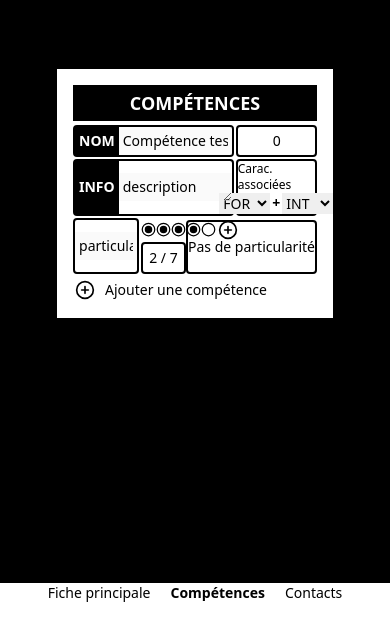
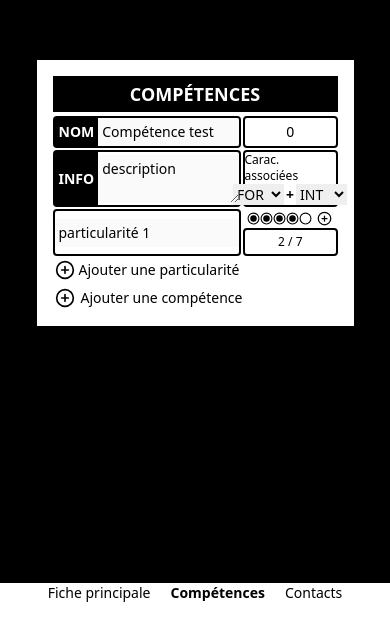
Before and after one commit to LucasPitzalis/2d6-FPI, a React (Vite) app: page /competences in a window 390 px wide. Shown: the part 181-822 px from the top of the page. Built offline with nearby package versions, Linux system fonts and the light colour scheme.

Commit message:
improved responsive skills and specs display + moved specs in the Specs component + add spec button and action

```diff
--- a/src/actions/skills.js
+++ b/src/actions/skills.js
@@ -1,5 +1,9 @@
 // Action type
 export const ADD_SPEC_USE = 'ADD_SPEC_USE';
+export const ADD_NEW_SPEC = 'ADD_NEW_SPEC';
+export const DELETE_SPEC = 'DELETE_SPEC';
+export const ADD_NEW_SKILL = 'ADD_NEW_SKILL';
+export const DELETE_SKILL = 'DELETE_SKILL';
 
 // Action creator
 export const addSpecUse = (target) => {
@@ -9,3 +13,31 @@ export const addSpecUse = (target) => {
         specIndex: target.specIndex,
     }
 }
+
+export const addNewSpec = (skillIndex) => {
+    return {
+        type: ADD_NEW_SPEC,
+        skillIndex: skillIndex,
+    }
+}
+
+export const deleteSpec = () => {
+    return {
+        type: DELETE_SPEC,
+
+    }
+}
+
+export const addNewSkill = () => {
+    return {
+        type: ADD_NEW_SKILL,
+
+    }
+}
+
+export const deleteSkill = () => {
+    return {
+        type: DELETE_SKILL,
+
+    }
+}
--- a/src/components/App.jsx
+++ b/src/components/App.jsx
@@ -10,8 +10,8 @@ function App() {
 
   return (
     <div className="bg-black h-full w-full min-h-screen min-w-screen text-sm flex items-center justify-between flex-col">
-      <div className="flex flex-1 items-center">
-        <main className="lg:w-a4 bg-white p-4">
+      <div className="flex flex-1 min-w-[80%] items-center justify-center">
+        <main className="w-full lg:w-a4 bg-white p-4">
           <Routes>
             {routes.map((route) => <Route key={route.name} path={route.path} element={route.element()} />)}
             <Route path="/*" element={<Navigate to="/" />} />
--- a/src/components/character/WantedIndex.jsx
+++ b/src/components/character/WantedIndex.jsx
@@ -15,7 +15,7 @@ export default function WantedIndex() {
 
     return (
         <SheetField styles="w-2/3" vertical>
-            <FieldLabel label="indice de recherche" name="character.wantedIndex" />
+            <FieldLabel label="indice de recherche" name="character.wantedIndex" vertical />
             <div className="flex flex-1 justify-center items-center">
                 <StarRatings
                     rating={wantedIndex}
--- a/src/components/fields/FieldLabel.jsx
+++ b/src/components/fields/FieldLabel.jsx
@@ -1,9 +1,9 @@
 import PropTypes from 'prop-types';
 
-export default function FieldLabel({ name, label, vertical }) {
+export default function FieldLabel({ name, label, vertical, styles }) {
     return (
         <label
-            className={`bg-black text-white p-1 font-bold h-full flex items-center justify-center ${vertical ? 'w-full' : ''}`}
+            className={`bg-black text-white p-1 font-bold flex items-center justify-center ${vertical ? 'w-full' : ''} ${styles}`}
             htmlFor={name}
         >
             {label.toUpperCase()}
@@ -15,8 +15,10 @@ FieldLabel.propTypes = {
     name: PropTypes.string.isRequired,
     label: PropTypes.string.isRequired,
     vertical: PropTypes.bool,
+    styles: PropTypes.string,
 };
 
 FieldLabel.defaultProps = {
     vertical: false,
+    styles: '',
 }
--- a/src/components/fields/LockedInput.jsx
+++ b/src/components/fields/LockedInput.jsx
@@ -34,12 +34,12 @@ export default function LockedInput({ label, name, htmlType, isTitle, styles, ve
     }, [locked]);
 
     function getLabel() {
-        if (label !== '') return <FieldLabel {...{label, name, vertical}} />;
+        if (label !== '') return <FieldLabel {...{label, name, vertical, styles: multiline ? 'h-full' : ''}} />;
     }
 
     const inputProps = {
         ref: ref,
-        rows: 1,
+        rows: 2,
         className: `min-h-fit p-1 w-0 flex-1 ${htmlType === 'number' ? noArrows : ''} ${center ? 'text-center' : ''}`,
         type: htmlType, step: "1", name: name, disabled: locked,
         value: locked ? storedValue : currentValue, onChange: (e) => regex.test(e.target.value) && setCurrentValue(e.target.value),
--- a/src/components/skills/Skill.jsx
+++ b/src/components/skills/Skill.jsx
@@ -6,65 +6,24 @@ import SheetField from "../fields/SheetField";
 import { abilityStrings } from "../../utils/characterStats";
 import { getAbilityNameFr } from "../../utils/functions";
 import { editField } from "../../actions/app";
-import CircleDot from "../ui-elements/CircleDot";
-import HoverableButton from "../buttons/HoverableButton";
-import { addSpecUse } from "../../actions/skills";
+import Specs from "./Specs";
 
 export default function Skill({ skill, index }) {
     const { abilities } = useSelector((state) => state.character);
     const dispatch = useDispatch();
 
-    function renderSpecs() {
-        const render = [];
-        for (let i = 0; i < 2; i++) {
-            if (skill.specs[i]) {
-                render.push(
-                    <div className="flex space-x-0.5">
-                        <LockedInput name={`skills.${index}.specs.${i}.name`} styles="w-3/5"></LockedInput>
-                        <div className="w-2/5">
-                            {skill.specs[i].bonus < 7 && (
-                            <div className="flex justify-evenly items-center">
-                                <div className="flex">
-                                    {renderUses(skill.specs[i].uses)}
-                                </div>
-                                <HoverableButton icon="+" handler={() => dispatch(addSpecUse({skillIndex: index, specIndex: i}))} />
-                            </div>)}
-                            <StaticField name={`skills.${index}.specs.${i}.bonus`} value={`${skill.specs[i].bonus} / 7`} styles="text-center" />
-                        </div>
-                    </div>
-                )
-            }
-            else {
-                render.push(
-                    <SheetField><p>Pas de particularité</p></SheetField>
-                )
-            }
-        }
-
-        return render;
-    }
-
-    function renderUses(uses) {
-        const render = [];
-        for (let i = 0; i < 5; i++) {
-            if (uses > i) render.push(<CircleDot checked />);
-            else render.push(<CircleDot />)
-        }
-        return render;
-    }
-
     return (
         <div className="flex flex-col lg:flex-row space-y-0.5 lg:space-y-0 lg:space-x-0.5">
-            <div className="flex flex-col space-y-0.5 w-full lg:w-3/5">
+            <div className="flex flex-col justify-between space-y-0.5 w-full lg:w-3/5">
                 <div className="flex space-x-0.5">
                     <LockedInput label="nom" name={`skills.${index}.name`} styles={'w-2/3'} />
                     <StaticField name={`skills.${index}.bonus`} value={abilities[skill.ability1] + abilities[skill.ability2]} styles={'w-1/3'}/>
                 </div>
                 <div className="flex space-x-0.5">
                     <LockedInput label="info" name={`skills.${index}.description`} multiline styles={'w-2/3'} />
-                    <SheetField vertical styles={'w-1/3'}>
+                    <SheetField vertical styles={'w-1/3 justify-center'}>
                         <span className="text-xs">Carac. associées</span>
-                        <div className="flex space-x-0.5">
+                        <div className="flex space-x-0.5 items-center">
                             <select name={`skills.${index}.ability1`} value={skill.ability1} onChange={(e) => dispatch(editField(e.target))}>
                                 {abilityStrings
                                     .filter((ability) => ability !== skill.ability2)
@@ -84,9 +43,7 @@ export default function Skill({ skill, index }) {
                     </SheetField>
                 </div>
             </div>
-            <div className="flex lg:flex-col space-y-0.5 w-full lg:w-2/5">
-                {renderSpecs()}
-            </div>
+            <Specs specs={skill.specs} skillIndex={index} />
         </div>
     );
 }
--- a/src/components/skills/Skills.jsx
+++ b/src/components/skills/Skills.jsx
@@ -18,10 +18,10 @@ export default function Skills() {
     }
 
     return (
-        <div className="flex flex-col space-y-1">
+        <div className="flex flex-col min-w-[80%] space-y-1">
             <SectionTitle title="Compétences" />
             {renderList()}
-            <div className="flex justify-left space-x-2 items-center">
+            <div className="flex justify-left space-x-1 items-center">
                 <HoverableButton icon="+" handler={() => console.log("bouton ajout contact")} />
                 <span>Ajouter une compétence</span>
             </div>
--- /dev/null
+++ b/src/components/skills/Specs.jsx
@@ -0,0 +1,67 @@
+import HoverableButton from "../buttons/HoverableButton";
+import LockedInput from "../fields/LockedInput";
+import StaticField from "../fields/StaticField";
+import CircleDot from "../ui-elements/CircleDot";
+import PropTypes from 'prop-types';
+import { addNewSpec, addSpecUse } from "../../actions/skills";
+import { useDispatch } from "react-redux";
+
+
+export default function Specs({ specs, skillIndex }) {
+    const dispatch = useDispatch();
+
+    function renderSpecs() {
+        const render = [];
+        for (let i = 0; i < 2; i++) {
+            if (specs[i]) {
+                render.push(
+                    <div className="w-full md:w-1/2 lg:w-full flex space-x-0.5" key={i}>
+                        <LockedInput name={`skills.${skillIndex}.specs.${i}.name`} styles="w-2/3"></LockedInput>
+                        <div className="w-1/3">
+                            {specs[i].bonus < 7 && (
+                            <div className="flex justify-evenly items-center">
+                                <div className="flex">
+                                    {renderUses(specs[i].uses)}
+                                </div>
+                                <HoverableButton icon="+" size={15} handler={() => dispatch(addSpecUse({skillIndex: skillIndex, specIndex: i}))} />
+                            </div>)}
+                            <StaticField name={`skills.${skillIndex}.specs.${i}.bonus`} value={`${specs[i].bonus} / 7`} styles="text-center text-xs" />
+                        </div>
+                    </div>
+                )
+            }
+        }
+        if (specs.length < 2) render.push(
+            <div className="w-full md:w-1/2 lg:w-full flex space-x-0.5 items-center md:justify-center lg:justify-start" key="addSpec">
+                <HoverableButton icon="+" handler={() => dispatch(addNewSpec(skillIndex))}/>
+                <span>Ajouter une particularité</span>
+            </div>
+        )
+
+        return render;
+    }
+
+    function renderUses(uses) {
+        const render = [];
+        for (let i = 0; i < 5; i++) {
+            if (uses > i) render.push(<CircleDot checked key={i}/>);
+            else render.push(<CircleDot key={i}/>)
+        }
+        return render;
+    }
+
+    return (
+        <div className="flex flex-wrap space-y-0.5 lg:w-2/5">
+            {renderSpecs()}
+        </div>
+    );
+}
+
+Specs.propTypes = {
+    specs: PropTypes.arrayOf(PropTypes.shape({
+        name: PropTypes.string.isRequired,
+        bonus: PropTypes.number.isRequired,
+        uses: PropTypes.number.isRequired,
+    })),
+    skillIndex: PropTypes.number.isRequired,
+};
--- a/src/components/ui-elements/CircleDot.jsx
+++ b/src/components/ui-elements/CircleDot.jsx
@@ -15,6 +15,6 @@ CircleDot.propTypes = {
 };
 
 CircleDot.defaultProps = {
-    size: 15,
+    size: 13,
     checked: false,
 }
--- a/src/reducers/skills.js
+++ b/src/reducers/skills.js
@@ -1,5 +1,5 @@
 import { EDIT_FIELD } from "../actions/app";
-import { ADD_SPEC_USE } from "../actions/skills";
+import { ADD_NEW_SPEC, ADD_SPEC_USE } from "../actions/skills";
 
 const initialState = localStorage.getItem('skills')
     ? JSON.parse(localStorage.getItem('skills'))
@@ -21,17 +21,28 @@ const reducer = (state = initialState, action = {}) => {
 
     switch (action.type) {
         case ADD_SPEC_USE: return handleAddSpecUse(state, action);
+        case ADD_NEW_SPEC: return handleAddNewSpec(state, action.skillIndex)
         default: return state;
     }
 };
 
 function handleAddSpecUse(state, action) {
+    const { bonus, uses } = state[action.skillIndex].specs[action.specIndex];
+    if (bonus >= 7) return state;
+
     const newState = [...state];
     const newSpecs = [...state[action.skillIndex].specs];
-    const { bonus, uses } = state[action.skillIndex].specs[action.specIndex];
-    if (bonus < 7) newSpecs[action.specIndex] = {...state[action.skillIndex].specs[action.specIndex], uses: uses < 4 ? uses + 1 : 0, bonus: uses < 4 ? bonus : bonus + 1};
+    newSpecs[action.specIndex] = {...state[action.skillIndex].specs[action.specIndex], uses: uses < 4 ? uses + 1 : 0, bonus: uses < 4 ? bonus : bonus + 1};
     newState[action.skillIndex] = {...state[action.skillIndex], specs: newSpecs};
     return newState;
 }
 
+function handleAddNewSpec(state, skillIndex) {
+    if (state[skillIndex].specs.length >= 2) return state;
+
+    const newState = [...state];
+    newState[skillIndex].specs.push({name: "", bonus: 0, uses: 0});
+    return newState;
+}
+
 export default reducer;
```
